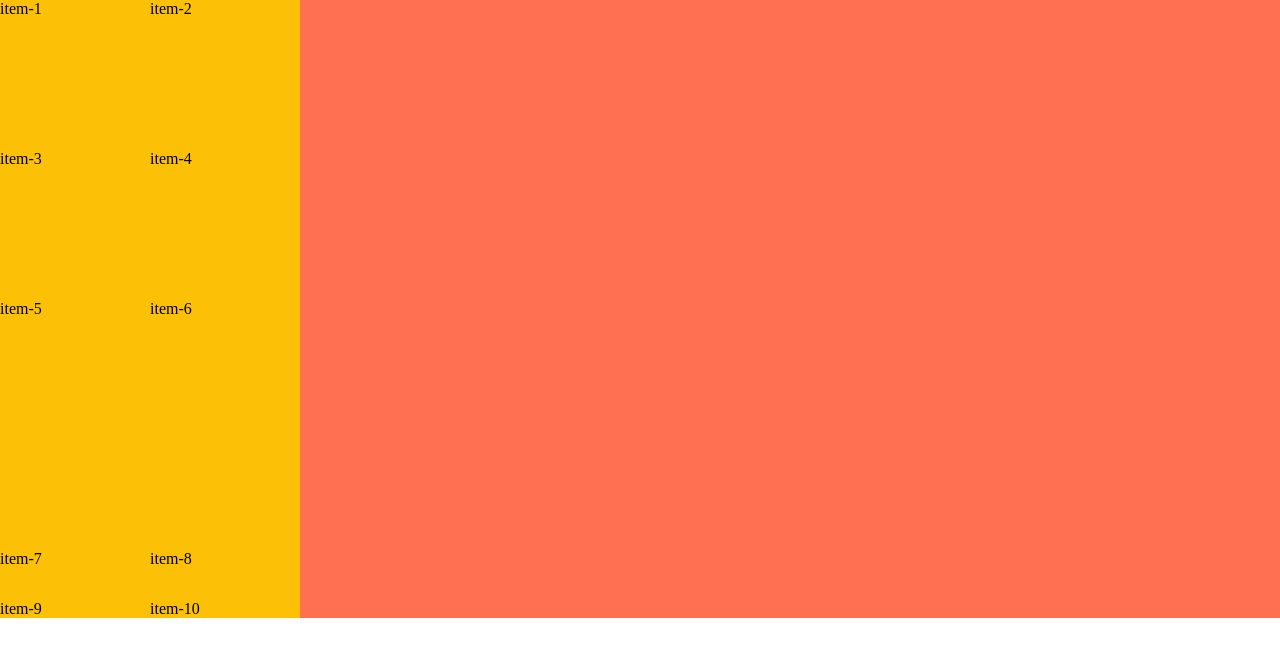
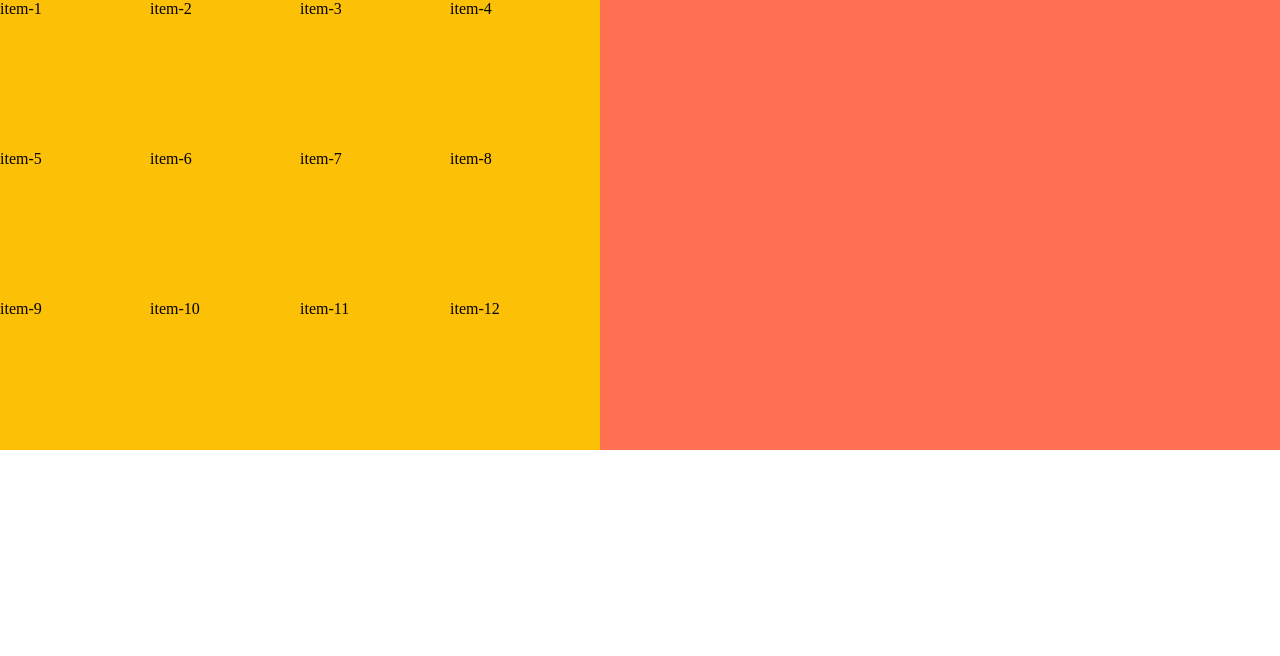
Before and after one commit to joepasss/sass_study, a React (Create React App) app in the folder grid-layout/: page / in a window 1280 px wide. Shown: the top 656 px of the page. Built offline with nearby package versions, Linux system fonts and the light colour scheme.

Commit message:
Grid Column Gap, Grid Row Gap, Grid Gap Properties

```diff
--- a/grid-layout/src/sections/gridContainer/GridContainer.tsx
+++ b/grid-layout/src/sections/gridContainer/GridContainer.tsx
@@ -15,6 +15,8 @@ export const GridContainer: FC = () => {
       <div className='item item-8'>item-8</div>
       <div className='item item-9'>item-9</div>
       <div className='item item-10'>item-10</div>
+      <div className='item item-11'>item-11</div>
+      <div className='item item-12'>item-12</div>
     </section>
   );
 };
--- a/grid-layout/src/sections/gridContainer/gridContainer.scss
+++ b/grid-layout/src/sections/gridContainer/gridContainer.scss
@@ -5,12 +5,46 @@ section.grid-container {
 
   display: grid;
 
-  // Grid Container Properties
-  // Grid Template Rows Properties
-  grid-template-rows: 150px 150px 250px 50px; // track size
+  grid-template-columns: 150px 150px 150px 150px;
+  grid-template-rows: 150px 150px 150px;
 
-  // Grid Template Columns Properties
-  grid-template-columns: 150px 150px;
+  // Grid Column Gap Properties
+  // Propertiy values : (length, percentages, viewport units)
+
+  // Old Syntax -- highest support
+  // grid-column-gap: 10px; // Gutter Gap
+  // grid-column-gap: 2.5rem;
+  // grid-column-gap: 2vw;
+  // grid-column-gap: 5%;
+
+  // Standard Syntax
+  // column-gap: 10px;
+  // column-gap: 2.5rem;
+  // column-gap: 2vw;
+  // column-gap: 5%;
+
+  // Grid Row Gap Properties
+  // Old Syntax
+  // grid-row-gap: 10px;
+  // grid-row-gap: 2.5rem;
+  // grid-row-gap: 2vw;
+  // grid-row-gap: 5%;
+
+  // Standard Syntax
+  // row-gap: 10px;
+  // row-gap: 2.5rem;
+  // row-gap: 2vw;
+  // row-gap: 5%;
+
+  // Shorthand for grid-column gap and grid row gap - grid gap properties
+  // Property Values: <grid-row-gap> <grid-column-gap>
+  // Old Syntax
+  // grid-gap: 15px 25px;
+  // grid-gap: 10px;
+
+  // Standard Syntax
+  // gap: 2rem 3rem;
+  // gap: 10%;
 
   div.item {
     background-color: #fcc006;
```
